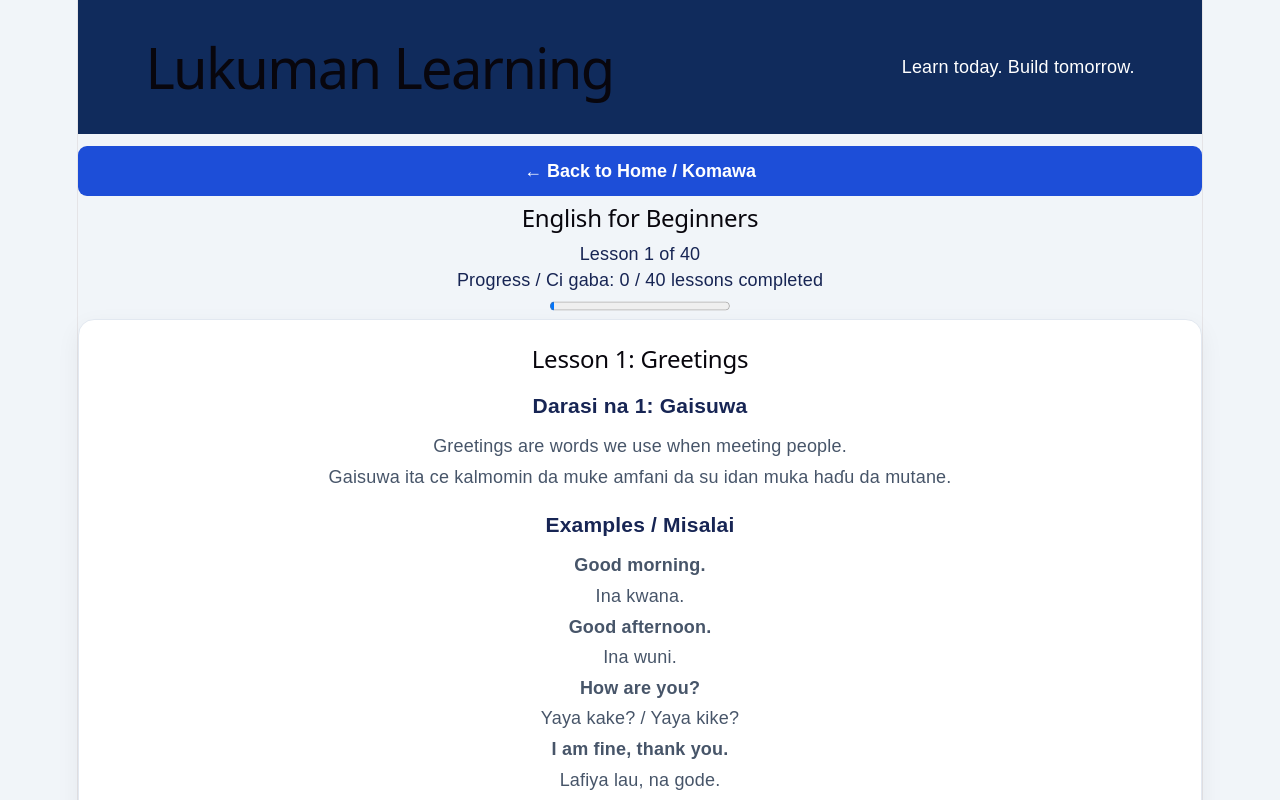
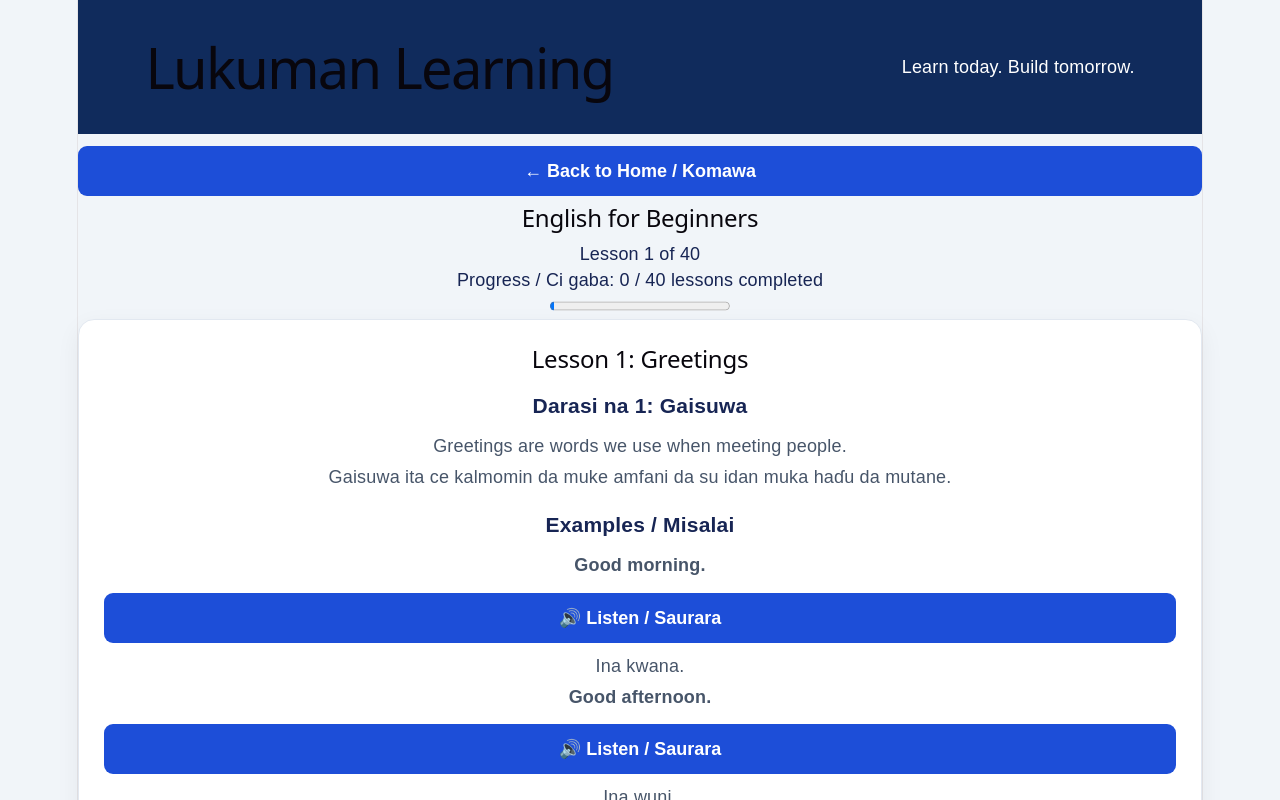
Before and after one commit to lukmanmuhammadfagge-gif/lukuman-learning-app, a React (Vite) app: page / in a window 1280 px wide. Both pictures are taken after a click on the button "Fara Koyo / Start Learning". Shown: the top 800 px of the page. Built offline with nearby package versions, Linux system fonts and the light colour scheme.

Commit message:
Add English lesson voice button

```diff
--- a/src/App.jsx
+++ b/src/App.jsx
@@ -1182,6 +1182,22 @@ function App() {
             {lesson.examples.map(([english, hausa]) => (
               <div className="example" key={english}>
                 <p><strong>{english}</strong></p>
+                <button
+                  type="button"
+                  className="course-button"
+                  onClick={() => {
+                    if ("speechSynthesis" in window) {
+                      window.speechSynthesis.cancel();
+                      const voice = new SpeechSynthesisUtterance(english);
+                      voice.lang = "en-US";
+                      window.speechSynthesis.speak(voice);
+                    } else {
+                      alert("Text-to-speech is not supported by this browser.");
+                    }
+                  }}
+                >
+                  🔊 Listen / Saurara
+                </button>
                 <p>{hausa}</p>
               </div>
             ))}
```
